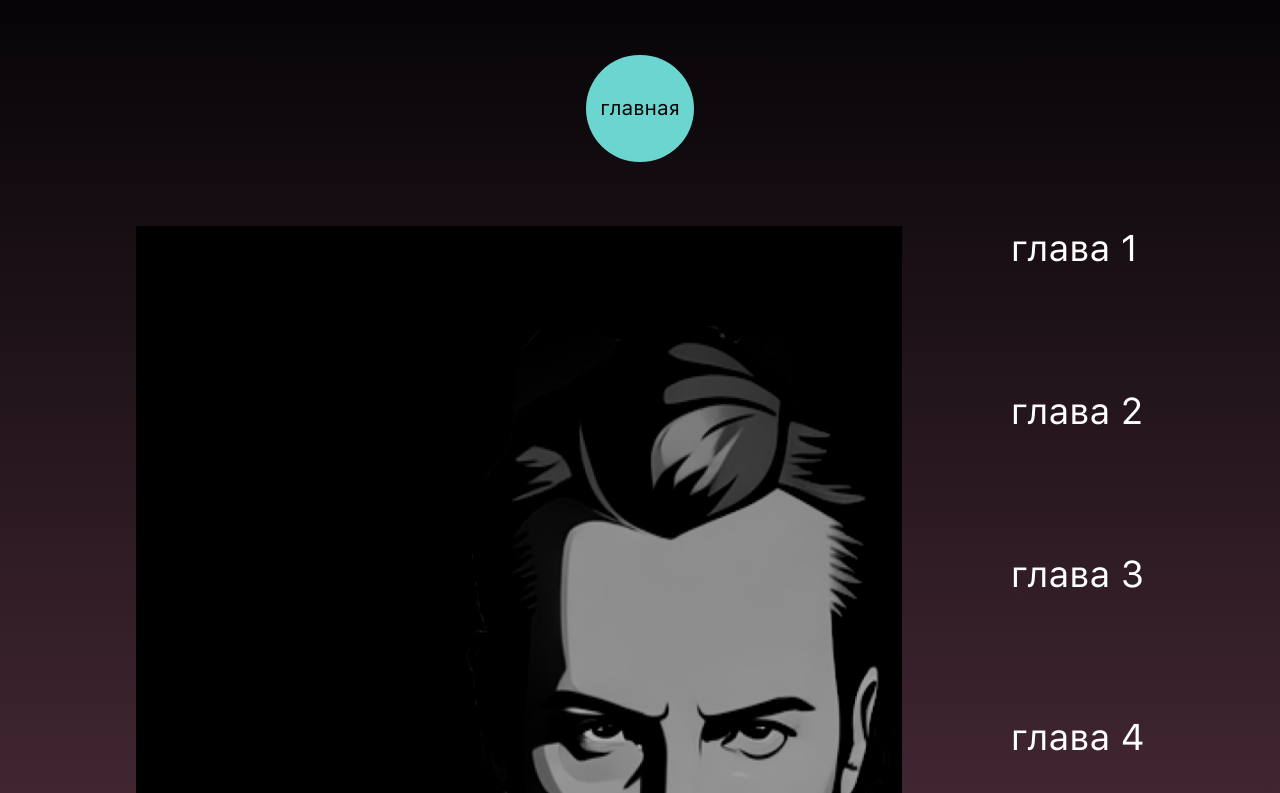
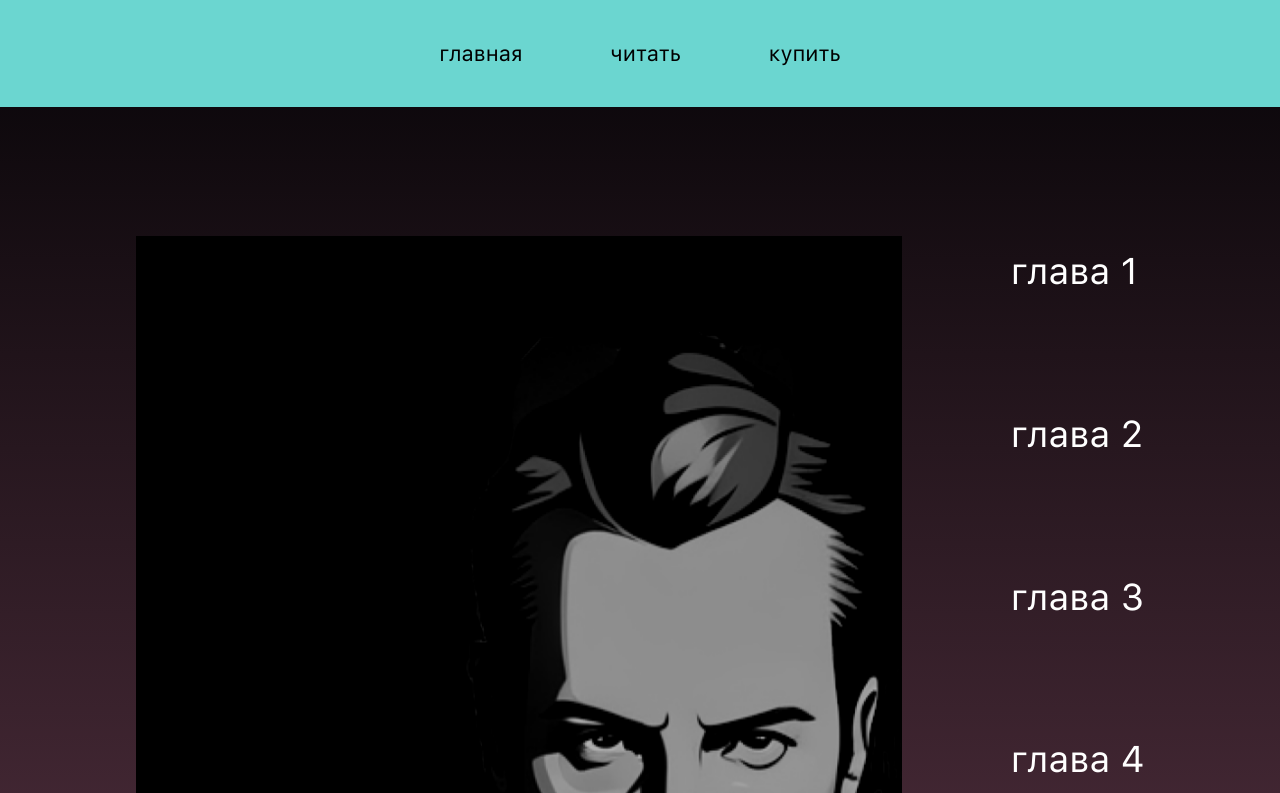
Before and after one commit to Roman5675/Book, a plain HTML site: page index3.html in a window 1280 px wide. Shown: the top 793 px of the page. Drawn offline with nearby package versions, Linux system fonts and the light colour scheme; a web font is replaced by a local one.

Commit message:
01.09.2023c

```diff
--- a/#source/scss/style3.scss
+++ b/#source/scss/style3.scss
@@ -216,47 +216,42 @@ main {
 //Section footer end
 
 //плеер
+
+.listen__list {
+    display: flex;
+    justify-content: center;
+    gap: 109px;
+    background: #6BD6D0;
+    padding-top: 50px;
+    padding-bottom: 50px;
+    a {
+        color: #000;
+        font-size: 27px;
+        line-height: 124.7%; /* 34.242px */
+        text-transform: lowercase;
+        @media (max-width: 1920px) {
+            @include adaptive-value( font-size , 27 , 14 , 1920 , 320 );
+        }
+    }
+    @media (max-width: 1920px) {
+        @include adaptive-value( gap , 109 , 56 , 1920 , 320 );
+        @include adaptive-value( padding-top , 50 , 25 , 1920 , 320 );
+        @include adaptive-value( padding-bottom , 50 , 25 , 1920 , 320 );
+    }
+}
+
 .audioplayer {
     display: flex;
     flex-direction: column;
     align-items: end;
     gap: 250px;
-    margin-top: 107px;
+    margin-top: 215px;
     margin-bottom: 300px;
     @media (max-width: 1920px) {
         @include adaptive-value( gap , 250 , 60 , 1920 , 320 );
-        @include adaptive-value( margin-top , 107 , 0 , 1920 , 320 );
+        @include adaptive-value( margin-top , 215 , 0 , 1920 , 320 );
         @include adaptive-value( margin-bottom , 300 , 100 , 1920 , 320 );
     }
-}
-
-.audioplayer__main-page {
-    display: flex;
-    justify-content: center;
-    align-items: center;
-    width: 145px;
-    height: 145px;
-    border-radius: 50%;
-    background-color: #6BD6D0;
-    margin-top: 81px;
-    margin: 0px auto;
-    p {
-        color: #000;
-        font-size: 28px;
-        font-style: normal;
-        font-weight: 500;
-        line-height: 124.7%; /* 35.577px */
-        text-transform: lowercase;
-        @media (max-width: 1920px) {
-            @include adaptive-value( font-size , 28 , 10 , 1920 , 320 );
-        }
-    }
-    @media (max-width: 1920px) {
-        @include adaptive-value( width , 145 , 51 , 1920 , 320 );
-        @include adaptive-value( height , 145 , 51 , 1920 , 320 );
-        @include adaptive-value( margin-top , 81 , 15 , 1920 , 320 );
-    }
-
 }
 
 .audio {
@@ -383,6 +378,7 @@ main {
         @include adaptive-value( height , 6 , 3 , 1920 , 320 );
     }
     @media (max-width: 1150px) {
+        display: none;
         @include adaptive-value( width , 766 , 100 , 1150 , 320 );
         transform: rotate(-90deg);
         transform-origin: left bottom;
@@ -512,6 +508,13 @@ main {
     margin-bottom: 0px;
 }
 
+.music-list ul li:first-child{
+    margin-top: 0;
+    @media (max-width: 1920px) {
+        @include adaptive-value( margin-top , 0 , 32 , 1920 , 320 );
+    }
+}
+
 
 .music-list ul li .row span{
     font-size: 53px;
--- a/index3.html
+++ b/index3.html
@@ -13,10 +13,20 @@
 <body>
 	<div class="wrapper">
 		<main class="main">
+            <nav class="listen__menu">
+                <ul class="listen__list">
+                    <li>
+                        <a href="./index.html" class="menu__link">главная</a>
+                    </li>
+                    <li>
+                        <a href="./index2.html" class="menu__link">читать</a>
+                    </li>
+                    <li>
+                        <a href="#" class="menu__link">купить</a>
+                    </li>
+                </ul>
+            </nav>
             <div class="listen__column">
-                <a href="./index.html" class="audioplayer__main-page">
-                    <p class="test">главная</p>
-                </a>
 
                 <div class="audioplayer">
 
```
Also changed, not shown: css/style3.css.
